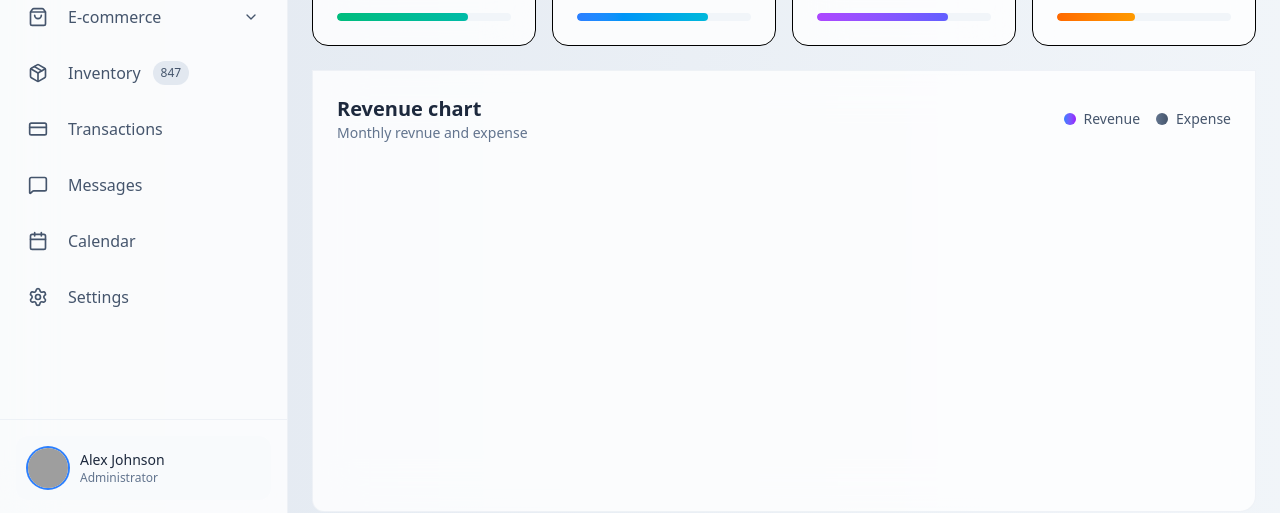
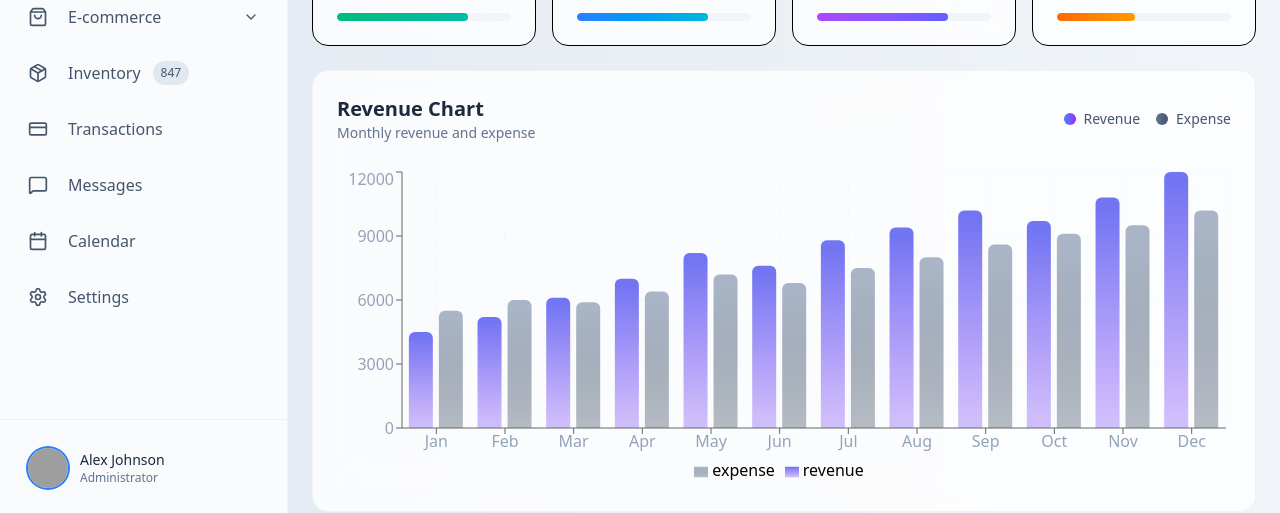
Before and after one commit to SakibFakir69/adminDashboard, a React (Vite) app: page / in a window 1280 px wide. Shown: the part 284-797 px from the top of the page. Built offline with nearby package versions, Linux system fonts and the light colour scheme; grey boxes are pictures that could not be loaded.

Commit message:
dashboard-  show revenue  data on chart

```diff
--- a/src/components/dashboard/ChartSection.jsx
+++ b/src/components/dashboard/ChartSection.jsx
@@ -3,6 +3,7 @@
 
 import React from 'react'
 import RevenueChart from './RevenueChart'
+import SalesChart from './SalesChart'
 
 function ChartSection() {
   return (
@@ -14,6 +15,11 @@ function ChartSection() {
 
         </div>
 
+        <div className='space-y-6'>
+            <SalesChart/>
+
+        </div>
+
     </div>
   )
 }
--- a/src/components/dashboard/RevenueChart.jsx
+++ b/src/components/dashboard/RevenueChart.jsx
@@ -1,55 +1,107 @@
-
-
-
-import React from 'react'
+import React from "react";
+import {
+  BarChart,
+  Bar,
+  XAxis,
+  YAxis,
+  CartesianGrid,
+  Tooltip,
+  ResponsiveContainer,
+  Legend,
+} from "recharts";
 
 function RevenueChart() {
+  const data = [
+    { month: "Jan", revenue: 4500, expense: 5500 },
+    { month: "Feb", revenue: 5200, expense: 6000 },
+    { month: "Mar", revenue: 6100, expense: 5900 },
+    { month: "Apr", revenue: 7000, expense: 6400 },
+    { month: "May", revenue: 8200, expense: 7200 },
+    { month: "Jun", revenue: 7600, expense: 6800 },
+    { month: "Jul", revenue: 8800, expense: 7500 },
+    { month: "Aug", revenue: 9400, expense: 8000 },
+    { month: "Sep", revenue: 10200, expense: 8600 },
+    { month: "Oct", revenue: 9700, expense: 9100 },
+    { month: "Nov", revenue: 10800, expense: 9500 },
+    { month: "Dec", revenue: 12000, expense: 10200 },
+  ];
+
   return (
-    <div className='bg-white/80  dark:bg-slate-900/80  backdrop-blur-xl rounded-bl-xl
-
-    border border-slate-200/50  dark:bg-slate-700/50 p-6 rounded-b-2xl'>
-
-        <div className='flex items-center  justify-between mb-6 '>
-
-            <div className=''>
-                <h3 className='text-xl font-bold text-slate-800  dark:text-white'>Revenue chart</h3>
-                <p className='text-sm  text-slate-500'>
-
-                    Monthly revnue and expense
-
-                </p>
-            </div>
-            <div className='flex  items-center space-x-4'>
-
-                <div className='flex items-center space-x-2'>
-                    <div className='w-3 h-3 bg-linear-to-r from-blue-500 to-purple-600 rounded-full'>
-
-                    </div>
-                    <div className='text-sm text-slate-600 dark:text-slate-400'>
-                        <span>Revenue</span>
-                    </div>
-
-                </div>
-                 <div className='flex items-center space-x-2'>
-                    <div className='w-3 h-3 bg-linear-to-r from-slate-500 to-slate-600 rounded-full'>
-
-                    </div>
-                    <div className='text-sm text-slate-600 dark:text-slate-400'>
-                        <span>Expense</span>
-                    </div>
-
-                </div>
-
-            </div>
-
+    <div className="bg-white/80 dark:bg-slate-900/80 backdrop-blur-xl border border-slate-200/50 dark:border-slate-700/50 p-6 rounded-2xl">
+      {/* Header */}
+      <div className="flex items-center justify-between mb-6">
+        <div>
+          <h3 className="text-xl font-bold text-slate-800 dark:text-white">
+            Revenue Chart
+          </h3>
+          <p className="text-sm text-slate-500 dark:text-slate-400">
+            Monthly revenue and expense
+          </p>
         </div>
 
-        <div className=' h-80 '>
+        <div className="flex items-center space-x-4">
+          <div className="flex items-center space-x-2">
+            <div className="w-3 h-3 bg-gradient-to-r from-blue-500 to-purple-600 rounded-full" />
+            <span className="text-sm text-slate-600 dark:text-slate-400">
+              Revenue
+            </span>
+          </div>
+          <div className="flex items-center space-x-2">
+            <div className="w-3 h-3 bg-gradient-to-r from-slate-500 to-slate-600 rounded-full" />
+            <span className="text-sm text-slate-600 dark:text-slate-400">
+              Expense
+            </span>
+          </div>
+        </div>
+      </div>
 
-        </div>
+      {/* Chart */}
+      <div className="h-80">
+        <ResponsiveContainer width="100%" height="100%">
+          <BarChart data={data} barGap={6}>
+            <CartesianGrid
+              strokeDasharray="3 3"
+              stroke="#e2e8f0"
+              opacity={0.3}
+            />
+            <XAxis dataKey="month" tick={{ fill: "#94a3b8" }} />
+            <YAxis tick={{ fill: "#94a3b8" }} />
+            <Tooltip
+              contentStyle={{
+                backgroundColor: "rgba(30,41,59,0.9)",
+                border: "none",
+                borderRadius: "8px",
+                color: "#fff",
+              }}
+            />
+            <Legend />
+            <Bar
+              dataKey="revenue"
+              fill="url(#colorRevenue)"
+              radius={[6, 6, 0, 0]}
+            />
+            <Bar
+              dataKey="expense"
+              fill="url(#colorExpense)"
+              radius={[6, 6, 0, 0]}
+            />
 
+            {/* Gradient definitions */}
+            <defs>
+              <linearGradient id="colorRevenue" x1="0" y1="0" x2="0" y2="1">
+                <stop offset="5%" stopColor="#6366F1" stopOpacity={0.9} />
+                <stop offset="95%" stopColor="#8B5CF6" stopOpacity={0.4} />
+              </linearGradient>
+              <linearGradient id="colorExpense" x1="0" y1="0" x2="0" y2="1">
+                <stop offset="5%" stopColor="#94a3b8" stopOpacity={0.8} />
+                <stop offset="95%" stopColor="#475569" stopOpacity={0.4} />
+              </linearGradient>
+            </defs>
+          </BarChart>
+        </ResponsiveContainer>
+      </div>
     </div>
-  )
+  );
 }
 
-export default RevenueChart
+export default RevenueChart;
--- /dev/null
+++ b/src/components/dashboard/SalesChart.jsx
@@ -0,0 +1,13 @@
+
+
+import React from 'react'
+
+function SalesChart() {
+  return (
+    <div>
+
+    </div>
+  )
+}
+
+export default SalesChart
--- a/src/data/data.js
+++ b/src/data/data.js
@@ -1,5 +1,17 @@
+
 
 
 const data = [
-    {month:"jan",revenue:4500,expense:55000}
-]
+  { month: "Jan", revenue: 4500, expense: 5500 },
+  { month: "Feb", revenue: 5200, expense: 6000 },
+  { month: "Mar", revenue: 6100, expense: 5900 },
+  { month: "Apr", revenue: 7000, expense: 6400 },
+  { month: "May", revenue: 8200, expense: 7200 },
+  { month: "Jun", revenue: 7600, expense: 6800 },
+  { month: "Jul", revenue: 8800, expense: 7500 },
+  { month: "Aug", revenue: 9400, expense: 8000 },
+  { month: "Sep", revenue: 10200, expense: 8600 },
+  { month: "Oct", revenue: 9700, expense: 9100 },
+  { month: "Nov", revenue: 10800, expense: 9500 },
+  { month: "Dec", revenue: 12000, expense: 10200 },
+];
```
